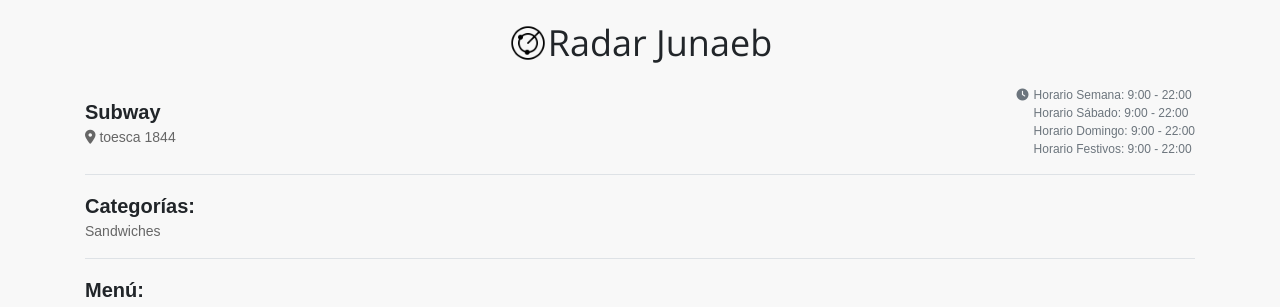
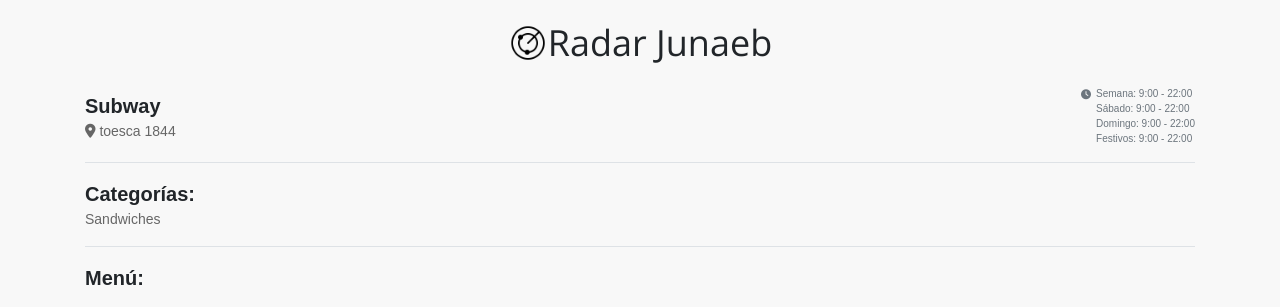
Before and after one commit to fernandovax20/radar_junaeb, a Flask app: page /restaurant/1 in a window 1280 px wide. Shown: the top 307 px of the page. Run offline with Flask 3, Linux system fonts and the light colour scheme; data comes from the database, SQL or seed files in the repository; some libraries are stand-ins or nearby versions.

Commit message:
Modificaciones en la seccion de horarios de restaurants.html

```diff
--- a/App/templates/restaurants.html
+++ b/App/templates/restaurants.html
@@ -39,14 +39,14 @@
                         {{ restaurante.direccion }}
                     </div>
                 </div>
-                <div class="schedule text-muted align-items-center" style="font-size: 12px">
+                <div class="schedule text-muted align-items-center" style="font-size: 10px">
                     <div style="display: flex; align-items: flex-start;">
                         <i class="fas fa-clock" style="margin-right: 5px; position: relative; top: 3px;"></i>
                         <div>
-                            <div style="padding: 0px 0; justify-content: space-between;">Horario Semana: {{ restaurante.horario_semana }}</div>
-                            <div style="padding: 0px 0; justify-content: space-between;">Horario Sábado: {{ restaurante.horario_sabado }}</div>
-                            <div style="padding: 0px 0; justify-content: space-between;">Horario Domingo: {{ restaurante.horario_domingo }}</div>
-                            <div style="padding: 0px 0; justify-content: space-between;">Horario Festivos: {{ restaurante.horario_festivos }}</div>
+                            <div style="padding: 0px 0; justify-content: space-between;">Semana: {{ restaurante.horario_semana }}</div>
+                            <div style="padding: 0px 0; justify-content: space-between;">Sábado: {{ restaurante.horario_sabado }}</div>
+                            <div style="padding: 0px 0; justify-content: space-between;">Domingo: {{ restaurante.horario_domingo }}</div>
+                            <div style="padding: 0px 0; justify-content: space-between;">Festivos: {{ restaurante.horario_festivos }}</div>
                         </div>
                     </div>
                 </div>
```
